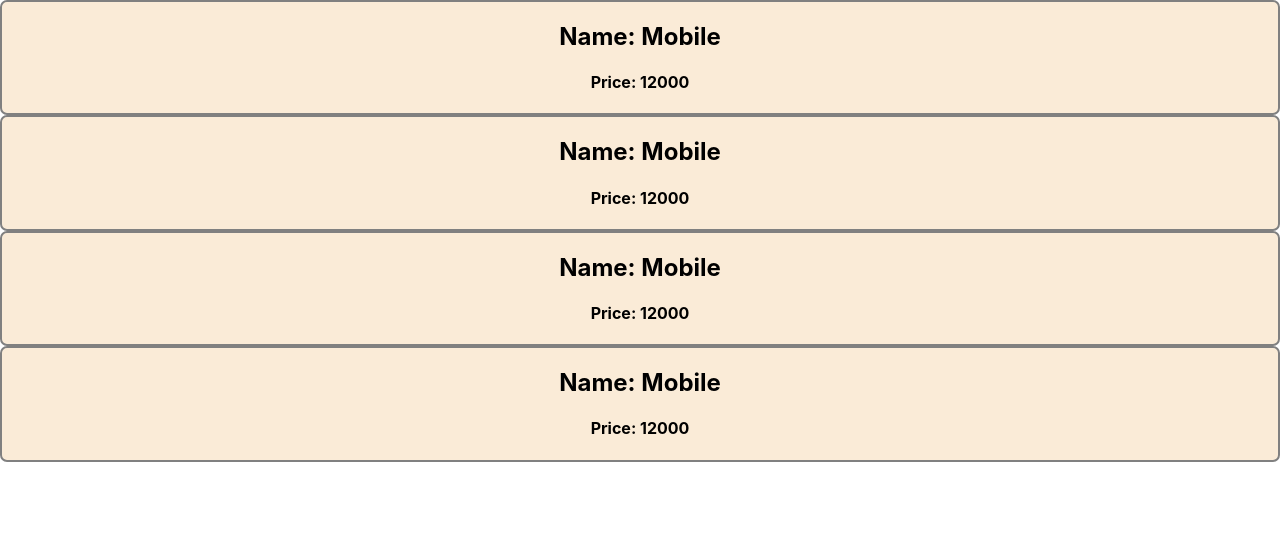
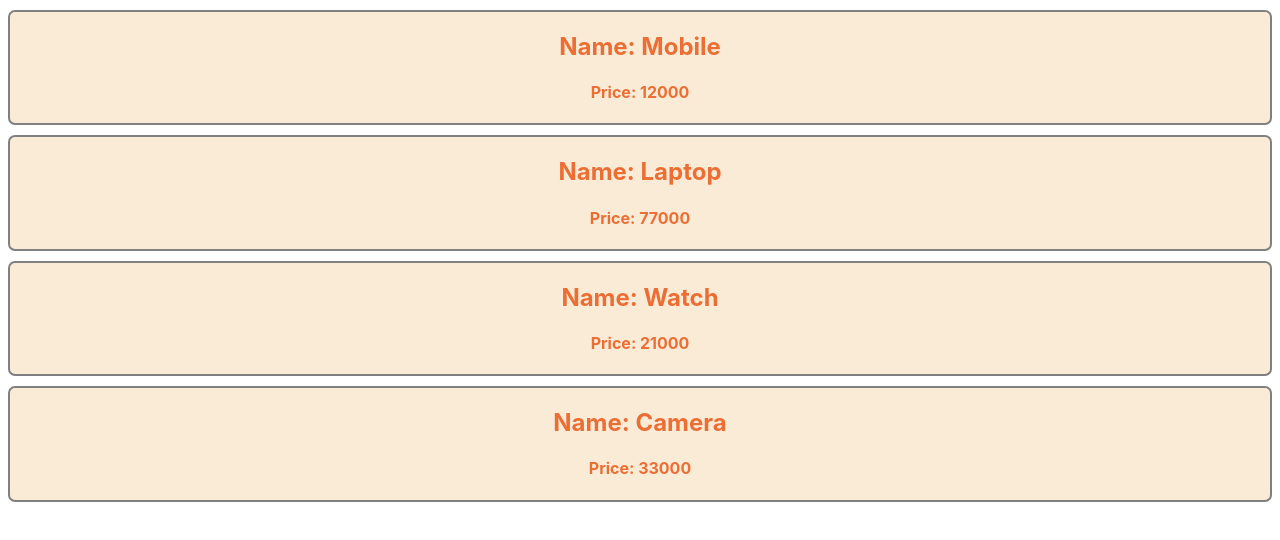
Before and after one commit to mdraselmiah95/react-core-two, a React (Create React App) app: page / in a window 1280 px wide. Shown: the top 540 px of the page. Built offline with nearby package versions, Linux system fonts and the light colour scheme.

Commit message:
WIP React core cencept two

```diff
--- a/src/App.js
+++ b/src/App.js
@@ -4,16 +4,20 @@ function App() {
   return (
     <div className="App">
       <Product name="Mobile" price="12000"></Product>
-      <Product name="Mobile" price="12000"></Product>
-      <Product name="Mobile" price="12000"></Product>
-      <Product name="Mobile" price="12000"></Product>
+      <Product name="Laptop" price="77000"></Product>
+      <Product name="Watch" price="21000"></Product>
+      <Product name="Camera" price="33000"></Product>
     </div>
   );
 }
 
 function Product(props) {
+  const productStyle = {
+    margin: "10px 8px",
+    color: "#eb6e34",
+  };
   return (
-    <div className="product">
+    <div className="product" style={productStyle}>
       <h2>Name: {props.name}</h2>
       <h4>Price: {props.price}</h4>
     </div>
```
